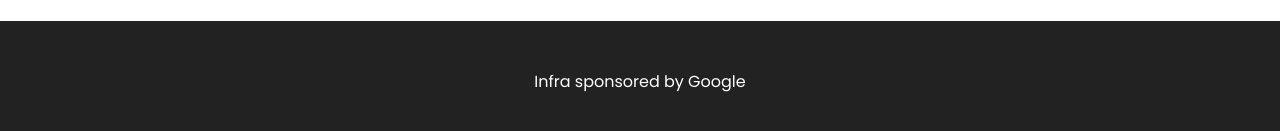
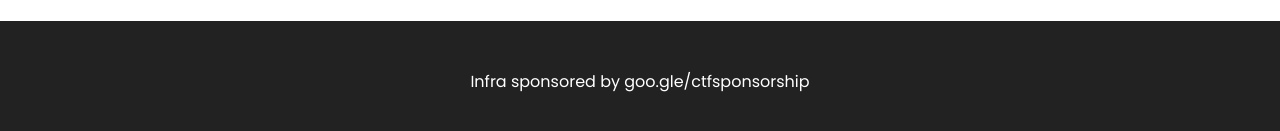
Before and after one commit to sadn1ck/access-denied-2k22, a React (Create React App) app: page / in a window 1280 px wide. Shown: the part 2451-2582 px from the top of the page. Built offline with nearby package versions, Linux system fonts and the light colour scheme.

Commit message:
footer link

```diff
--- a/src/Components/Footer.js
+++ b/src/Components/Footer.js
@@ -25,7 +25,7 @@
         {/* <div> */}
 
         {/* </div> */}
-        <p>Infra sponsored by <a href="http://goo.gle/ctfsponsorship">Google</a></p>
+        <p>Infra sponsored by <a href="http://goo.gle/ctfsponsorship"> goo.gle/ctfsponsorship</a></p>
       </div>
     </section>
   )
--- a/src/css/styles.css
+++ b/src/css/styles.css
@@ -198,6 +198,10 @@
   color: #fff;
 }
 
+.footer-container .footer p a:hover {
+  color: red;
+}
+
 .sch-page {
   background: -webkit-gradient(linear, left bottom, right top, from(rgba(0, 0, 0, 0.2)), color-stop(rgba(0, 0, 0, 0.3)), color-stop(rgba(0, 0, 0, 0.7)), color-stop(rgba(0, 0, 0, 0.3)), to(rgba(0, 0, 0, 0.2))), url("../assets/img/main/m2.jpg");
   background: linear-gradient(to top right, rgba(0, 0, 0, 0.2), rgba(0, 0, 0, 0.3), rgba(0, 0, 0, 0.7), rgba(0, 0, 0, 0.3), rgba(0, 0, 0, 0.2)), url("../assets/img/main/m2.jpg");
--- a/src/css/styles.scss
+++ b/src/css/styles.scss
@@ -85,6 +85,9 @@
             a{
                 text-decoration: none;
                 color: #fff;
+            }
+            a:hover{
+                color: red;
             }
         }
     }
```
Also changed, not shown: 1 other file (tests, documents, lock files or other folders).
